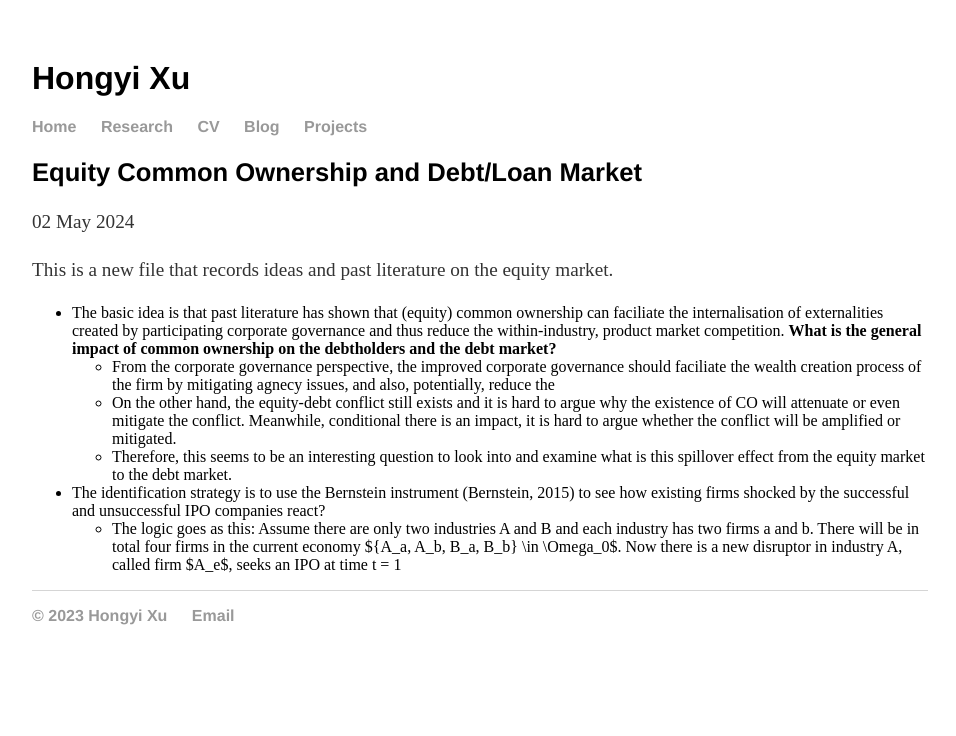
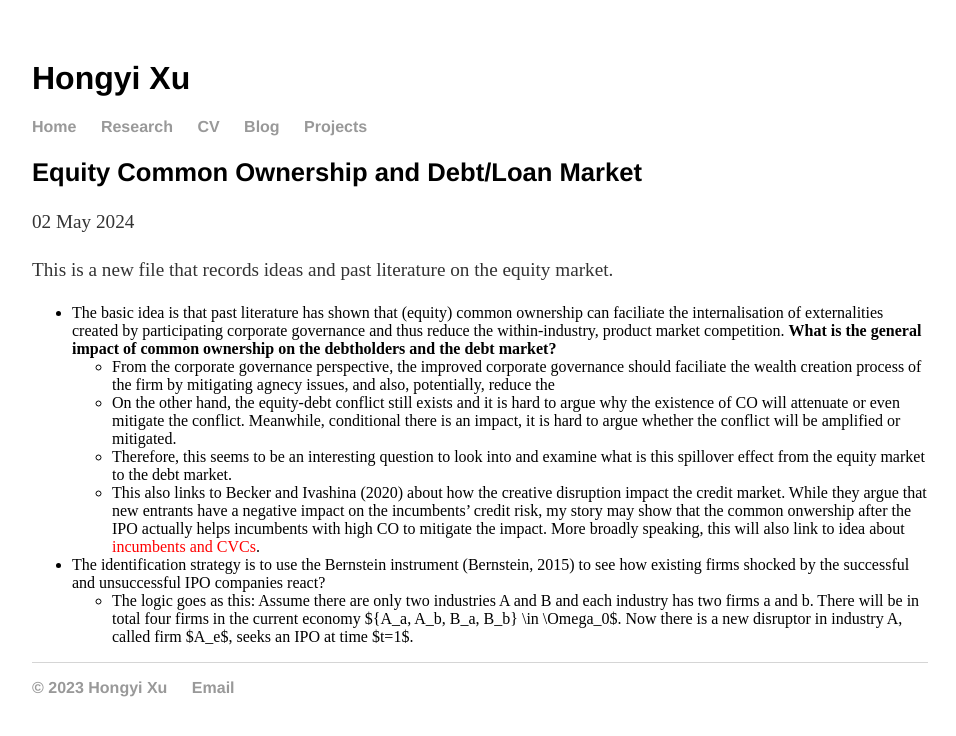
Before and after one commit to hongyileoxu/hongyileoxu.github.io, a Jekyll site: the page built from _posts/2024-05-02-project2-2024.md, in a window 1280 px wide. Shown: the top 736 px of the page, without its empty margins (160-1116 px from the left). Built offline with Jekyll 4.4.1, drawn with Linux system fonts in a browser that asks for light colours.

Commit message:
Update 2024-05-02-project2-2024.md

```diff
--- a/_posts/2024-05-02-project2-2024.md
+++ b/_posts/2024-05-02-project2-2024.md
@@ -11,6 +11,7 @@ This is a new file that records ideas and past literature on the equity market.
    -  From the corporate governance perspective, the improved corporate governance should faciliate the wealth creation process of the firm by mitigating agnecy issues, and also, potentially, reduce the
    -  On the other hand, the equity-debt conflict still exists and it is hard to argue why the existence of CO will attenuate or even mitigate the conflict. Meanwhile, conditional there is an impact, it is hard to argue whether the conflict will be amplified or mitigated.
    -  Therefore, this seems to be an interesting question to look into and examine what is this spillover effect from the equity market to the debt market.
+   -  This also links to Becker and Ivashina (2020) about how the creative disruption impact the credit market. While they argue that new entrants have a negative impact on the incumbents' credit risk, my story may show that the common onwership after the IPO actually helps incumbents with high CO to mitigate the impact. More broadly speaking, this will also link to idea about <span style="color:red;">incumbents and CVCs</span>.
 
 -  The identification strategy is to use the Bernstein instrument (Bernstein, 2015) to see how existing firms shocked by the successful and unsuccessful IPO companies react?
-   -  The logic goes as this: Assume there are only two industries A and B and each industry has two firms a and b. There will be in total four firms in the current economy $\{A_a, A_b, B_a, B_b\} \in \Omega_0$. Now there is a new disruptor in industry A, called firm $A_e$, seeks an IPO at time t = 1
+   -  The logic goes as this: Assume there are only two industries A and B and each industry has two firms a and b. There will be in total four firms in the current economy $\{A_a, A_b, B_a, B_b\} \in \Omega_0$. Now there is a new disruptor in industry A, called firm $A_e$, seeks an IPO at time $t=1$.
```
